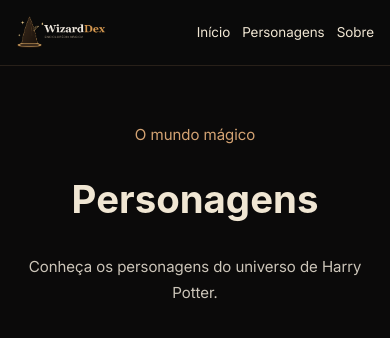
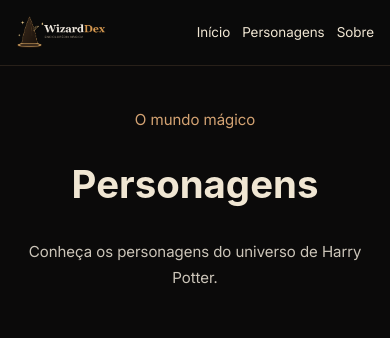
Before and after one commit to gabiyamamoto/wizard-dex-frontend, a Next.js app: page /personagens in a window 390 px wide. Shown: the top 338 px of the page. Built offline with nearby package versions, Linux system fonts and the light colour scheme; no server answers; a web font is replaced by a local one.

Commit message:
arruma posicao header

```diff
--- a/src/app/globals.css
+++ b/src/app/globals.css
@@ -22,3 +22,13 @@
     padding: 0;
     font-family: "Inter", sans-serif;
 }
+
+:root {
+  --navbar-height: 80px;
+}
+
+@media (max-width: 480px) {
+  :root {
+    --navbar-height: 65px;
+  }
+}
--- a/src/app/personagens/personagens.module.css
+++ b/src/app/personagens/personagens.module.css
@@ -17,6 +17,7 @@
 .cabecalho {
   max-width: 900px;
   margin: 0 auto;
+  padding: calc(var(--navbar-height) + 40px) 60px 60px;
   text-align: center;
 }
 
@@ -84,7 +85,7 @@
 
 @media (max-width: 500px) {
   .cabecalho {
-    padding: 110px 20px 45px;
+    padding: calc(var(--navbar-height) + 30px) 20px 45px;
   }
 
   .cabecalho h1 {
```
